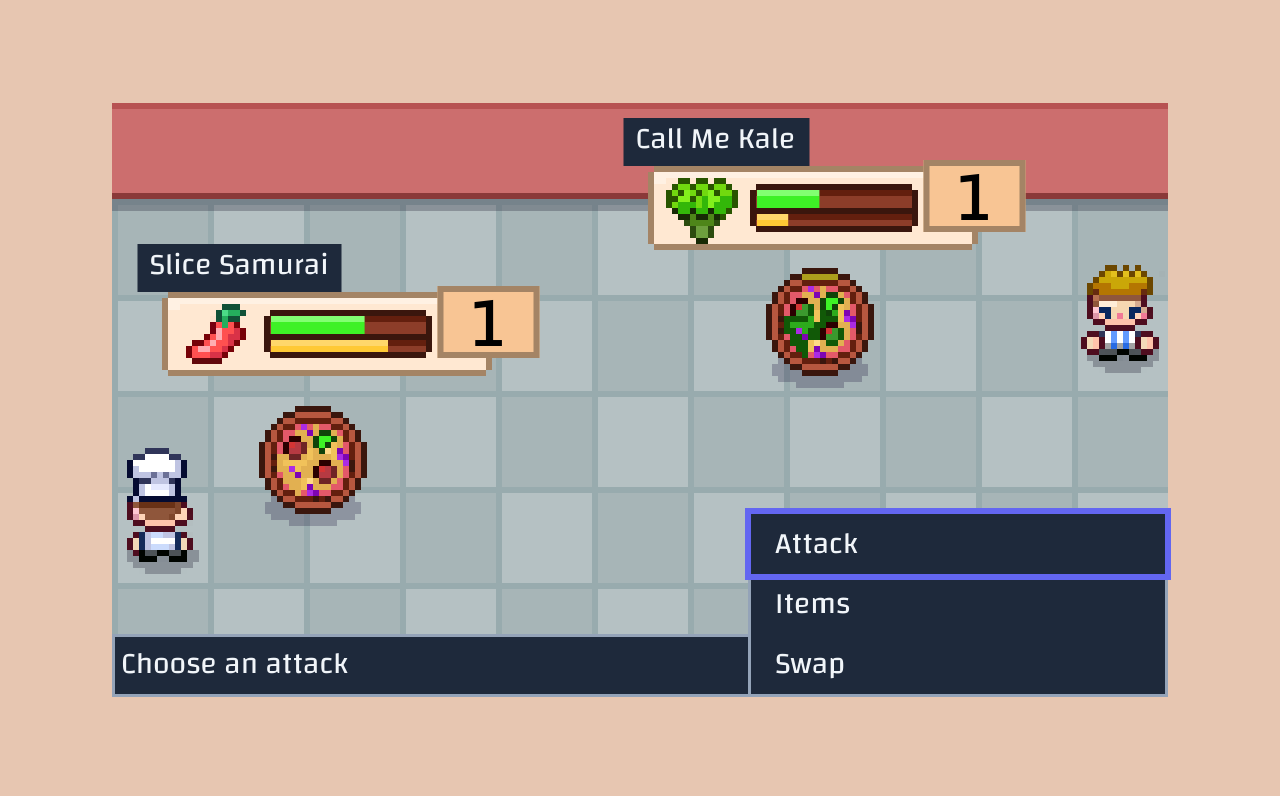
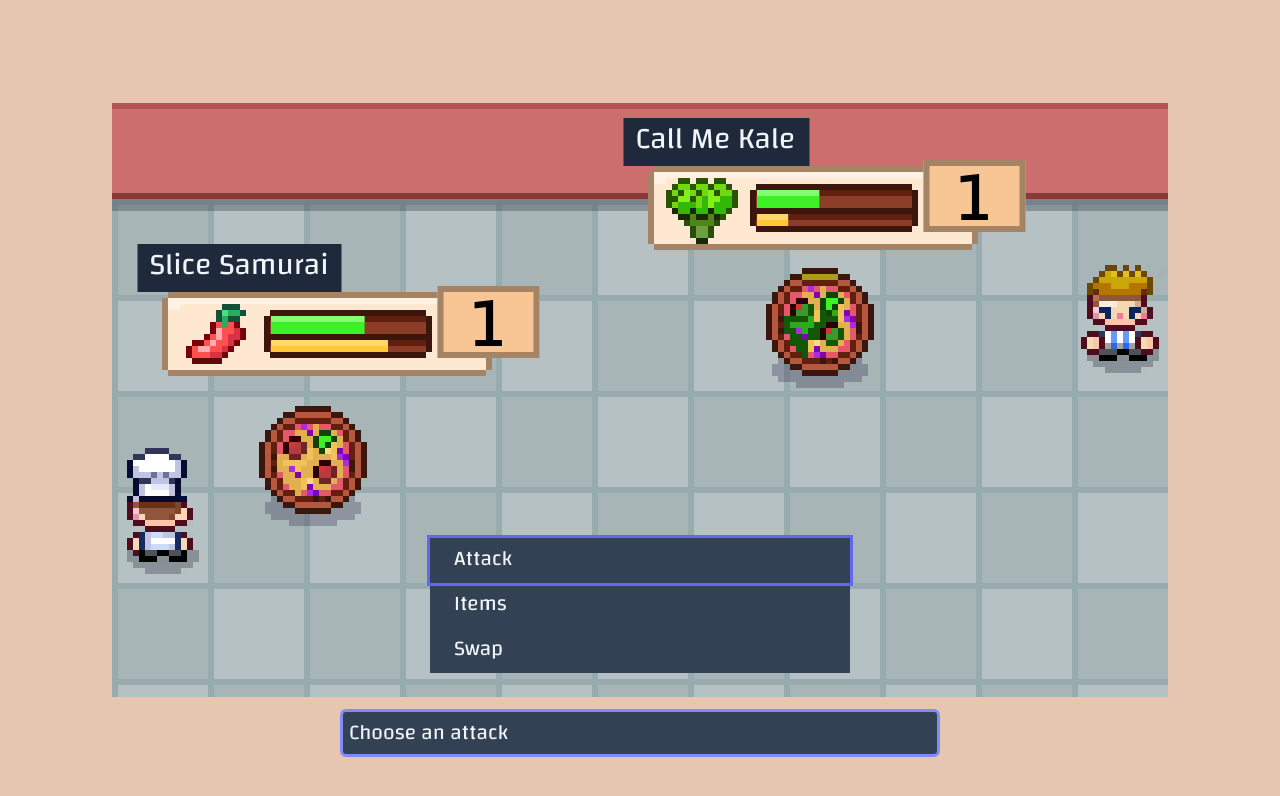
Before and after one commit to AlkarimJ1997/pizza-legends, a Next.js app: page / in a window 1280 px wide. Shown: the top 796 px of the page. Built offline with nearby package versions, Linux system fonts and the light colour scheme.

Commit message:
Temp commit

```diff
--- a/components/ui/Menu.tsx
+++ b/components/ui/Menu.tsx
@@ -43,13 +43,13 @@ const Menu = ({ options, inBattle = false }: MenuProps) => {
 	};
 
 	return (
-		<div className='bg-slate-800 text-slate-100'>
+		<div className='text-slate-100'>
 			<div
 				className={clsx(
-					'absolute border border-slate-400 bg-slate-800 text-slate-100 z-10',
-					inBattle && 'right-0 bottom-0 w-[140px]'
+					'absolute bg-slate-700 z-10',
+					inBattle && 'left-0 right-0 bottom-2 w-[140px] mx-auto'
 				)}>
-				{options.map(({ label, description, disabled, handler, right }, i) => (
+				{options.map(({ label, disabled, handler, right }, i) => (
 					<div key={i} className='relative'>
 						<button
 							ref={focusedIndex === i ? focusedButtonRef : null}
@@ -57,7 +57,7 @@ const Menu = ({ options, inBattle = false }: MenuProps) => {
 							onClick={handler}
 							onMouseEnter={event => handleFocus(event, i)}
 							className={clsx(
-								'flex items-center w-full text-left h-[20px] cursor-pointer p-0 pl-2 text-[10px] focus:outline-none focus:ring-2 focus:ring-indigo-500',
+								'flex items-center w-full text-left h-[15px] cursor-pointer pl-2 text-[7px] focus:outline-none focus:ring-1 focus:ring-indigo-500',
 								disabled && 'opacity-50'
 							)}>
 							{label}
@@ -66,8 +66,8 @@ const Menu = ({ options, inBattle = false }: MenuProps) => {
 					</div>
 				))}
 			</div>
-			<div className='absolute bottom-0 left-0 right-0 p-0.5 text-slate-100 bg-slate-800 border border-slate-400'>
-				<p className='text-[10px]'>{options[focusedIndex]?.description}</p>
+			<div className='absolute -bottom-5 left-0 right-0 p-0.5 bg-slate-700 border border-indigo-400 max-w-[200px] mx-auto rounded-sm'>
+				<p className='text-[7px]'>{options[focusedIndex]?.description}</p>
 			</div>
 		</div>
 	);
```
